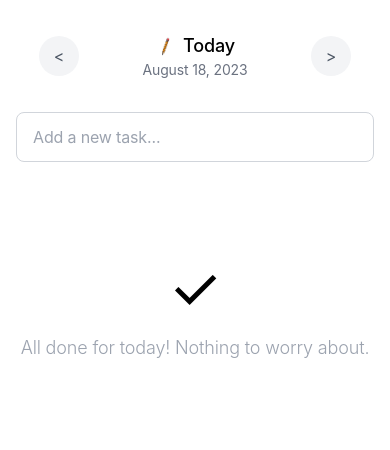
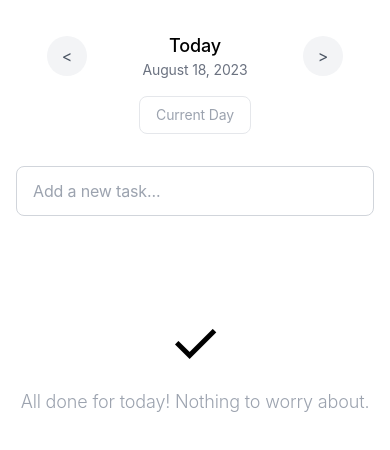
Before and after one commit to kartikpapney/todo, a React (Create React App) app: page / in a window 390 px wide. Shown: the top 450 px of the page. Built offline with nearby package versions, Linux system fonts and the light colour scheme.

Commit message:
feat: mobile screen buttons issue

```diff
--- a/public/index.html
+++ b/public/index.html
@@ -2,14 +2,14 @@
 <html lang="en">
   <head>
     <meta charset="utf-8" />
-    <link rel="icon" href="%PUBLIC_URL%/favicon.png" />
+    <link rel="icon" href="%PUBLIC_URL%/favicon.ico" />
     <meta name="viewport" content="width=device-width, initial-scale=1" />
     <meta name="theme-color" content="#4A90E2" />
     <meta
       name="description"
       content="A simple and effective Todo application to manage your tasks"
     />
-    <link rel="apple-touch-icon" href="%PUBLIC_URL%/favicon.png" />
+    <link rel="apple-touch-icon" href="%PUBLIC_URL%/logo192.png" />
     <!--
       manifest.json provides metadata used when your web app is installed on a
       user's mobile device or desktop. See https://developers.google.com/web/fundamentals/web-app-manifest/
--- a/src/App.js
+++ b/src/App.js
@@ -5,7 +5,6 @@ import { useEffect, useState } from 'react';
 import Alert from './components/Alert';
 import useStore from './utils/useStore';
 import { Helmet } from 'react-helmet';
-import logo from './logo.png';
 function App() {
   const [alert, setAlert] = useState('');
   const [items, setItems] = useStore([]);
@@ -80,14 +79,13 @@ function App() {
         <title>Tasks - {formatDateDisplay(selectedDate)}</title>
       </Helmet>
        <div className='w-full max-w-2xl'>
-
-        {/* Date Header */}
+        {/* Header */}
         <div className="text-center mb-8">
 
           {/* Date selector with navigation */}
           <div className="flex flex-col items-center gap-4">
             {/* Date navigation */}
-            <div className="flex items-center gap-4">
+            <div className="flex items-center justify-center w-full gap-2 sm:gap-4">
               <button
                 onClick={goToPreviousDay}
                 className="w-10 h-10 flex items-center justify-center bg-gray-100 hover:bg-gray-200 rounded-full transition-colors text-gray-600 hover:text-black"
@@ -96,16 +94,11 @@ function App() {
                 &lt;
               </button>
 
-              <div className="text-center min-w-[200px]">
-                <div className="flex items-center justify-center text-lg font-medium text-black">
-                  <img
-                    src={logo}
-                    alt="Todo App Logo"
-                    className="h-5 w-5 mr-2"
-                  />
+              <div className="text-center flex-1 max-w-[200px]">
+                <div className="text-lg font-medium text-black truncate">
                   {formatDateDisplay(selectedDate)}
                 </div>
-                <div className="text-sm text-gray-500">
+                <div className="text-sm text-gray-500 truncate">
                   {new Date(selectedDate).toLocaleDateString('en-US', {
                     year: 'numeric',
                     month: 'long',
@@ -123,15 +116,14 @@ function App() {
               </button>
             </div>
 
-            {/* Today button at bottom */}
-            {selectedDate !== new Date().toISOString().split('T')[0] && (
-              <button
-                onClick={goToToday}
-                className="px-4 py-2 text-sm text-gray-500 hover:text-black border border-gray-300 hover:border-black rounded-lg transition-all duration-200"
-              >
-                Go to Today
-              </button>
-            )}
+            {/* Today button at bottom - always visible */}
+            <button
+              onClick={goToToday}
+              className={`px-4 py-2 text-sm ${selectedDate === new Date().toISOString().split('T')[0] ? 'text-gray-400 border-gray-200' : 'text-gray-500 hover:text-black border-gray-300 hover:border-black'} border rounded-lg transition-all duration-200`}
+              disabled={selectedDate === new Date().toISOString().split('T')[0]}
+            >
+              {selectedDate === new Date().toISOString().split('T')[0] ? "Current Day" : "Go to Today"}
+            </button>
           </div>
         </div>
 
--- a/src/components/Items.js
+++ b/src/components/Items.js
@@ -174,7 +174,7 @@ function Items({ props }) {
                             </div>
 
                             {/* Action buttons */}
-                            <div className="flex gap-2 opacity-0 group-hover:opacity-100 transition-opacity duration-200">
+                            <div className="flex gap-2 opacity-100 sm:opacity-0 sm:group-hover:opacity-100 transition-opacity duration-200">
                                 {isEditing ? (
                                     <>
                                         <Button
```
Also changed, not shown: public/manifest.json (deleted).
